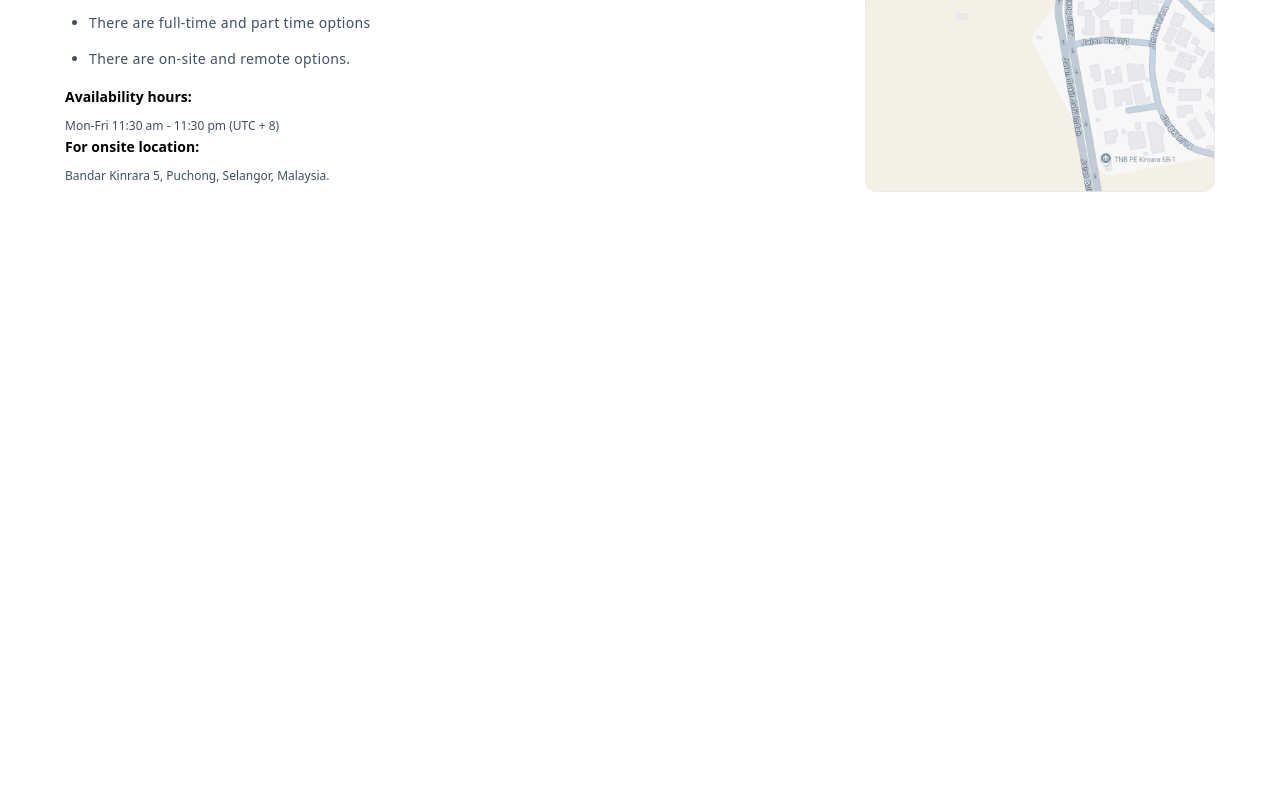
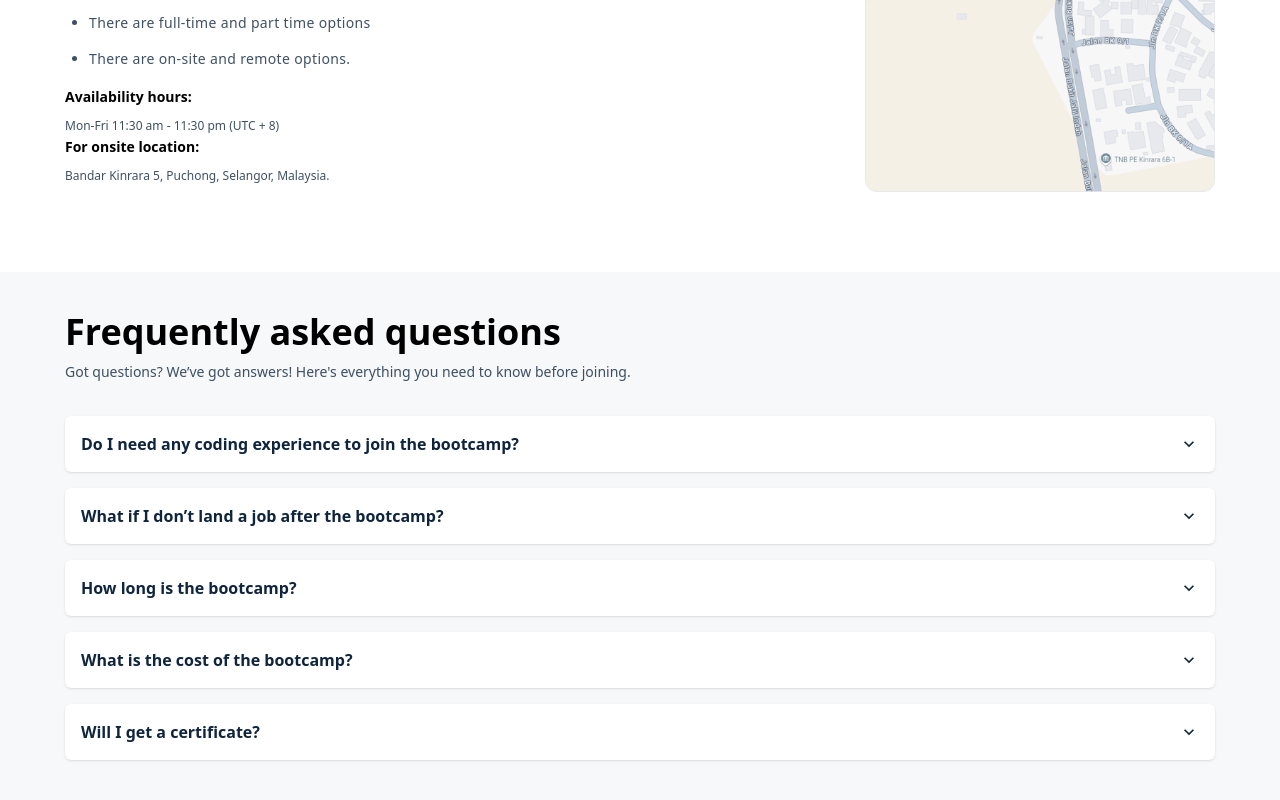
Before and after one commit to HaiderAbas/learnSide, a Next.js app: page / in a window 1280 px wide. Shown: the part 9921-10721 px from the top of the page. Before the commit the page ends 10193 px from the top, so only its background shows below. Built offline with nearby package versions, Linux system fonts and the light colour scheme.

Commit message:
FAQS Section completed

```diff
--- /dev/null
+++ b/app/components/FAQS.jsx
@@ -0,0 +1,70 @@
+"use client"
+import React, { useState } from 'react'
+import { MdKeyboardArrowUp, MdKeyboardArrowDown } from "react-icons/md";
+
+const FAQSDATA = [
+    {
+        title: "Do I need any coding experience to join the bootcamp?",
+        Desc: "Nope! This bootcamp is designed for beginners. You’ll start from the basics and move your way up to real-world projects."
+    },
+    {
+        title: "What if I don’t land a job after the bootcamp?",
+        Desc: "You’ll get a full refund — 100% risk-free if you don’t land a job after completing all the requirements."
+    },
+    {
+        title: "How long is the bootcamp?",
+        Desc: "The bootcamp lasts 12 weeks full-time or 24 weeks part-time, depending on the track you choose."
+    },
+    {
+        title: "What is the cost of the bootcamp?",
+        Desc: "It’s only $500 — a 90% discount from our usual $5,000 pricing, with a money-back guarantee."
+    },
+    {
+        title: "Will I get a certificate?",
+        Desc: "Yes! You’ll receive a certificate upon successful completion of the bootcamp."
+    },
+]
+
+const FAQS = () => {
+    const [activeIndex, setActiveIndex] = useState(null);
+
+    const toggle = (index) => {
+        setActiveIndex(prev => (prev === index ? null : index));
+    };
+
+    return (
+        <div className='bg-[#F7F8F9] py-10'>
+            <div className='max-w-[1150px] px-4 md:px-0 mx-auto'>
+                <h2 className='text-3xl md:text-4xl text-black font-bold font-inter mb-2'>
+                    Frequently asked questions
+                </h2>
+                <p className='font-Inter text-[#0F243DCC] font-normal text-[14px] leading-6 mb-8'>
+                    Got questions? We’ve got answers! Here's everything you need to know before joining.
+                </p>
+
+                <div className='space-y-4'>
+                    {FAQSDATA.map((faq, index) => (
+                        <div key={index} className='bg-white rounded-md shadow p-4'>
+                            <div
+                                className='flex justify-between items-center cursor-pointer'
+                                onClick={() => toggle(index)}
+                            >
+                                <h3 className='text-[#0F243D] font-semibold'>{faq.title}</h3>
+                                {activeIndex === index ? (
+                                    <MdKeyboardArrowUp className="text-xl text-[#0F243D]" />
+                                ) : (
+                                    <MdKeyboardArrowDown className="text-xl text-[#0F243D]" />
+                                )}
+                            </div>
+                            {activeIndex === index && (
+                                <p className='text-sm text-[#0F243DCC] mt-3'>{faq.Desc}</p>
+                            )}
+                        </div>
+                    ))}
+                </div>
+            </div>
+        </div>
+    )
+}
+
+export default FAQS
--- a/app/components/Map.jsx
+++ /dev/null
@@ -1,21 +0,0 @@
-import React from 'react'
-
-const Map = () => {
-    return (
-        <div>
-            <div>
-                <div>
-                    <h2>
-                        Further Details of Bootcamp
-                    </h2>
-                    <ul className="list-disc pl-6 py-4 text-[#0F243DCC] space-y-4 font-inter text-sm leading-[20px] tracking-wide">
-                        <li>Note: this offer is limited make sure to get it asap.</li>
-                    </ul>
-                </div>
-            </div>
-
-        </div>
-    )
-}
-
-export default Map
--- a/app/page.js
+++ b/app/page.js
@@ -6,6 +6,7 @@ import ComparisonTable from "./components/CompareTable";
 import ContactUs from "./components/ContactUs";
 import Course from "./components/Course";
 import CurriculumTable from "./components/CurriculumTable";
+import FAQS from "./components/FAQS";
 import AboutFounder from "./components/Founder";
 import HandsOnCarousel from "./components/HandsOnCarousel";
 import Hero from "./components/HeroSction";
@@ -34,6 +35,8 @@ export default function Home() {
       <PriceCosts/>
       <OurStudents/>
       <ContactUs/>
+      <FAQS/>
+
 
     </>
   )
```
